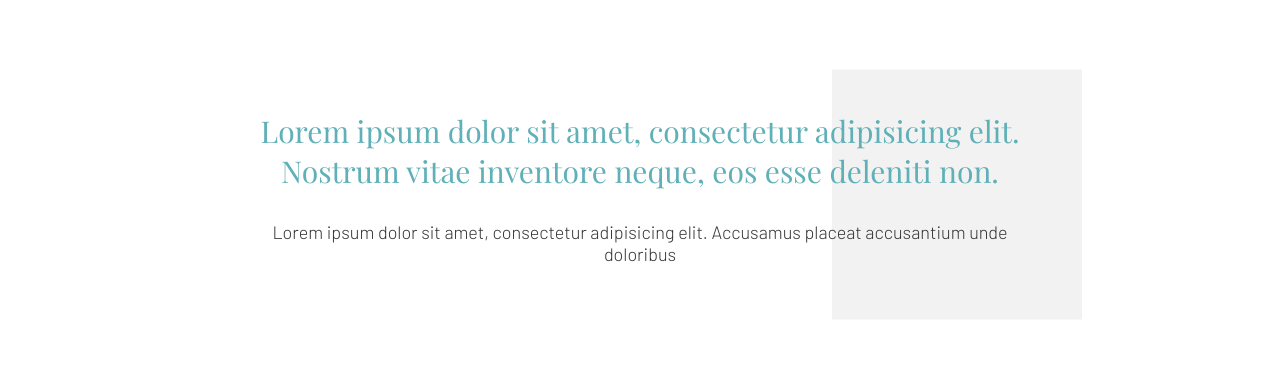
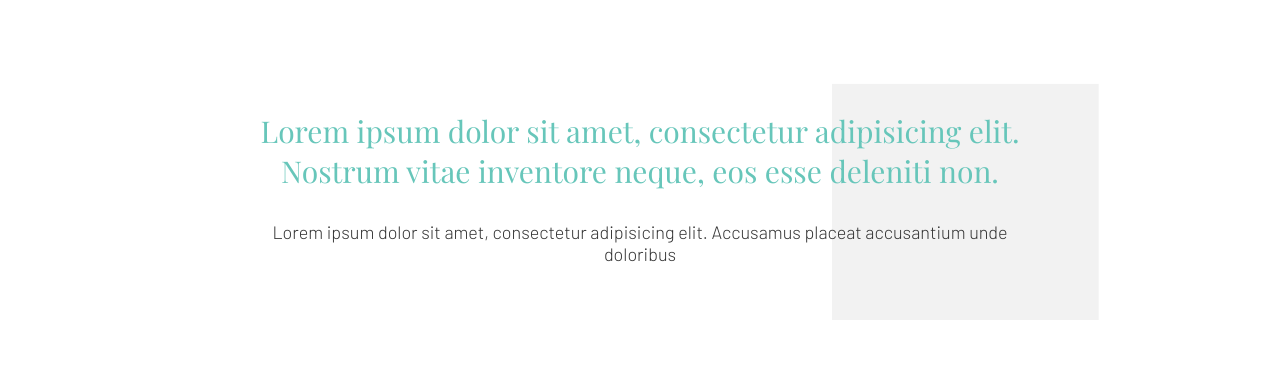
Before and after one commit to jarl-alejandro/landing-page-template-2, a website: page dist/index.html in a window 1280 px wide. Shown: the part 120-490 px from the top of the page. Drawn offline with nearby package versions, Linux system fonts and the light colour scheme.

Commit message:
update css, js

```diff
--- a/scss/index.scss
+++ b/scss/index.scss
@@ -4,7 +4,7 @@
 
 :root {
 	--bg: white;
-	--main: #5FB0B7;
+	--main: #67C6BA;
 	--text: #333;
 	--border: #AAA;
 	--size: calc(100% / 3);
@@ -189,12 +189,11 @@
 
 	.deco {
 	left: 65%;
-	top: -24%;
+	top: 24%;
 	z-index: -1;
-
 	svg {
 		opacity: 0.4;
-		width: 450px;
+		// width: 450px;
 		fill: var(--main);
 	}
 }
```
Also changed, not shown: dist/index.css, dist/index.html, scss/index.css, 1 other file.
